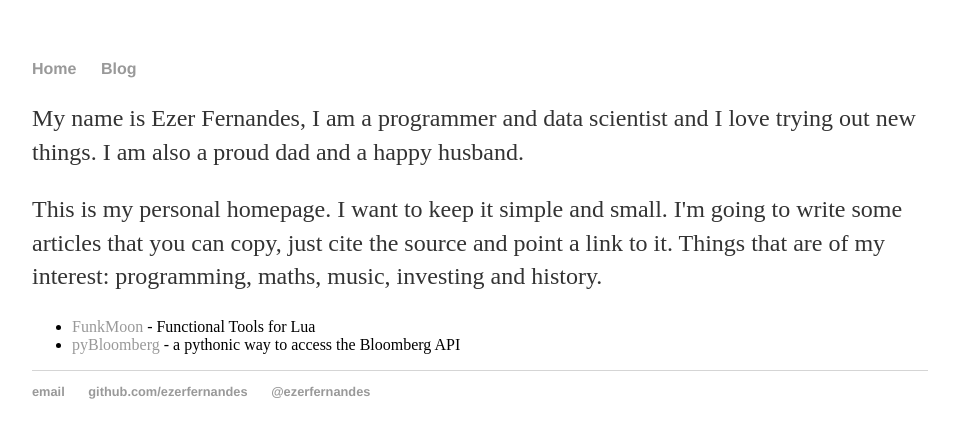
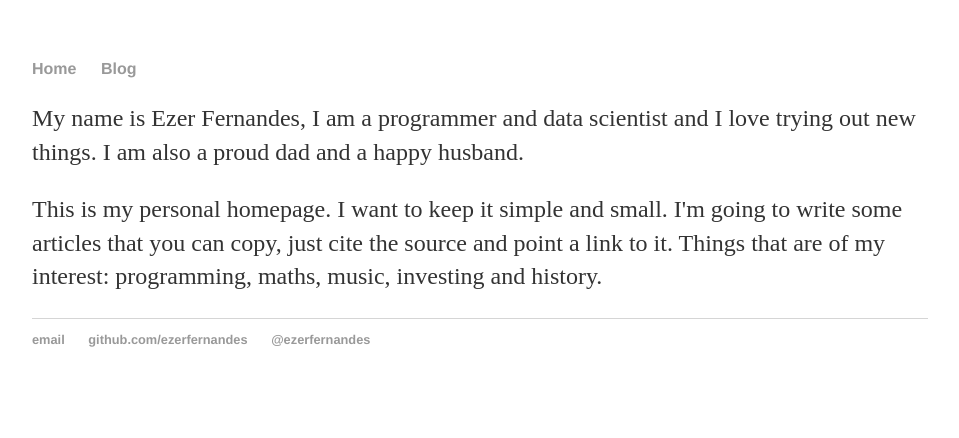
Before and after one commit to ezerfernandes/ezerfernandes.github.io, a Jekyll site: the page built from index.html, in a window 1280 px wide. Shown: the top 438 px of the page, without its empty margins (160-1119 px from the left). Built offline with Jekyll 4.4.1, drawn with Linux system fonts in a browser that asks for light colours.

Commit message:
Update index.html

```diff
--- a/index.html
+++ b/index.html
@@ -5,9 +5,4 @@ title: Ezer's Simple Page
 <div class="blurb">
 	<p>My name is Ezer Fernandes, I am a programmer and data scientist and I love trying out new things. I am also a proud dad and a happy husband.</p>
 	<p>This is my personal homepage. I want to keep it simple and small. I'm going to write some articles that you can copy, just cite the source and point a link to it. Things that are of my interest: programming, maths, music, investing and history.</p>
-
-	<ul>
-	    <li><a href="https://github.com/ezerfernandes/funkmoon">FunkMoon</a> - Functional Tools for Lua</li>
-            <li><a href="https://github.com/ezerfernandes/pybloomberg">pyBloomberg</a> - a pythonic way to access the Bloomberg API</li>
-        </ul>
 </div><!-- /.blurb -->
```
